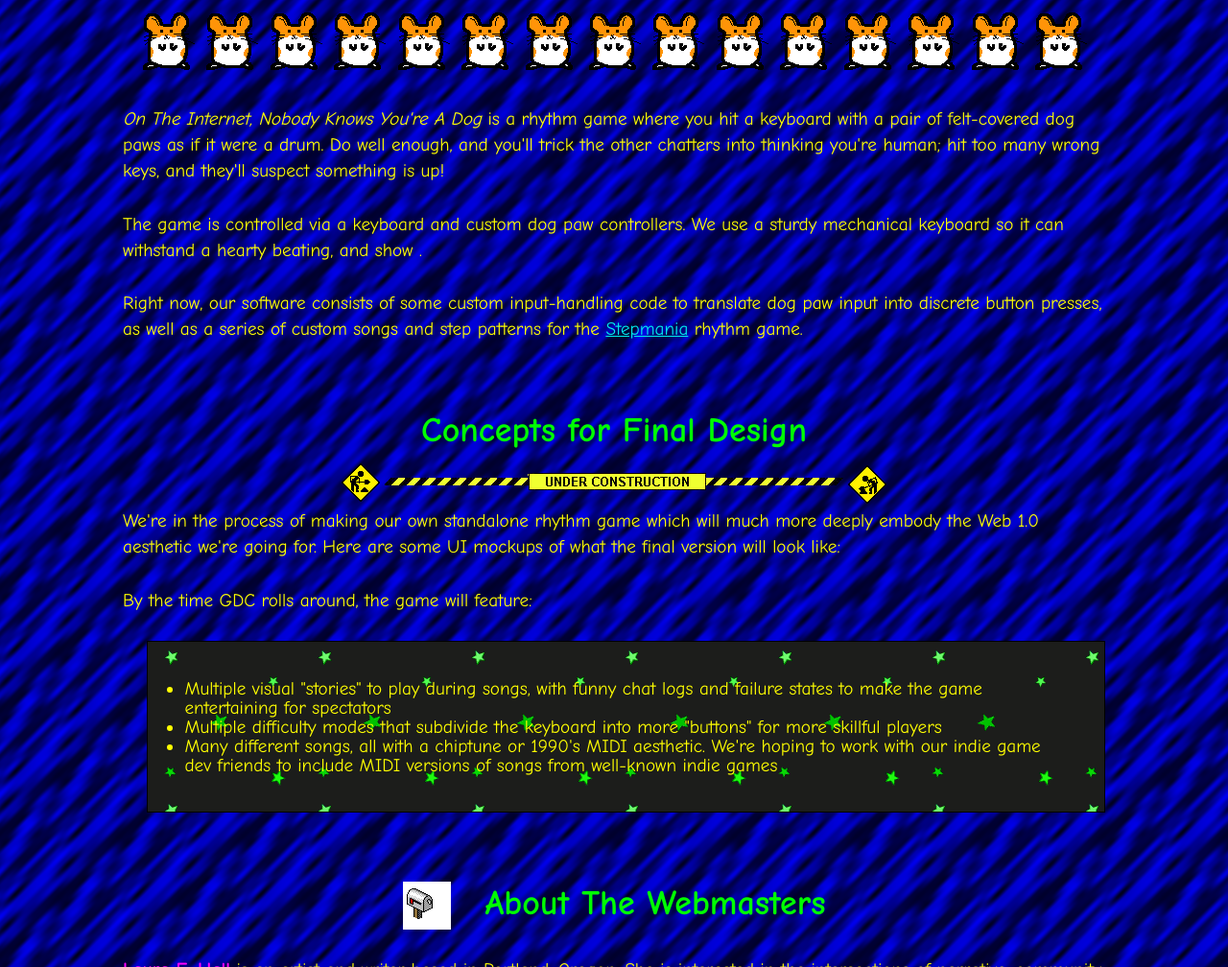
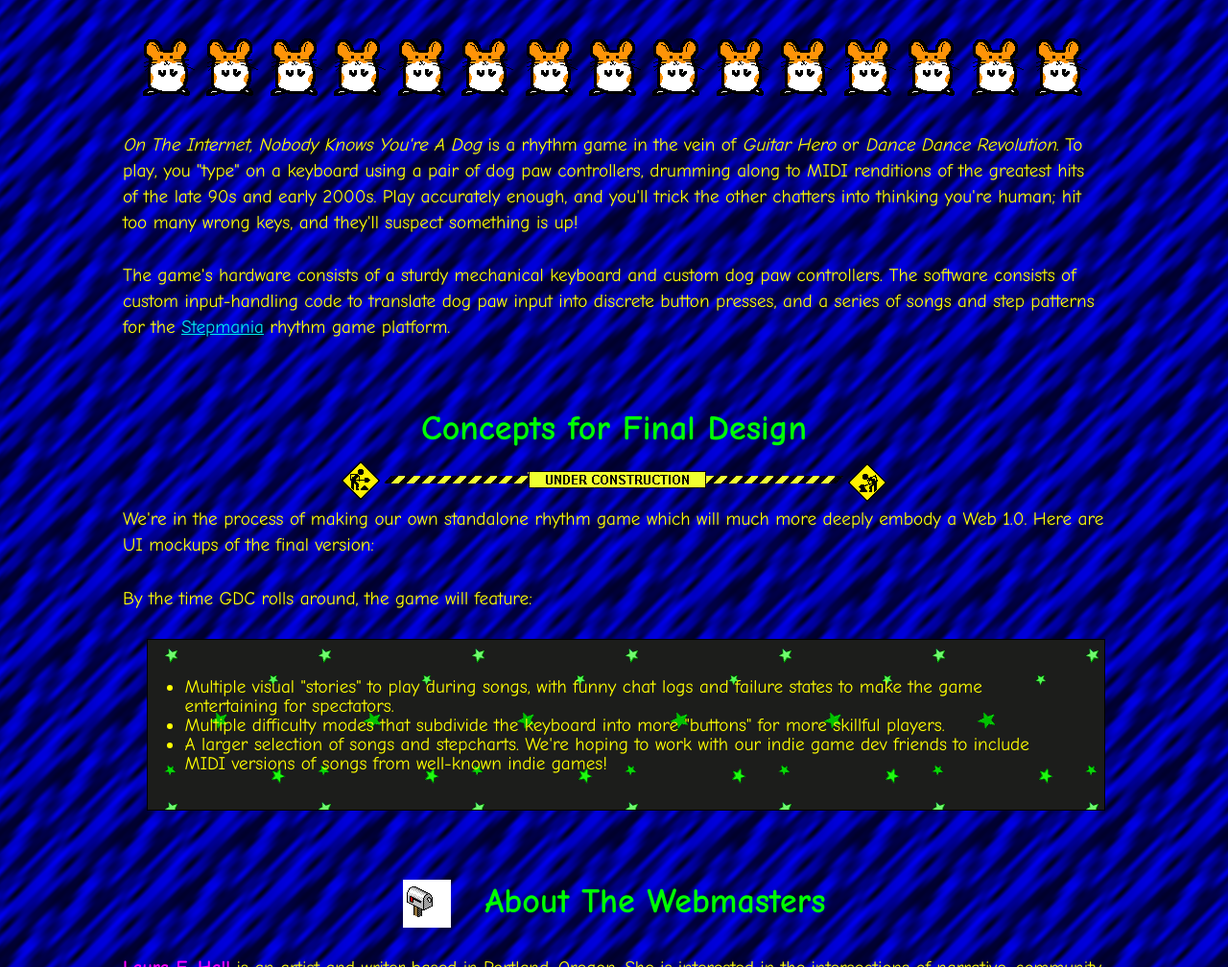
Before and after one commit to lazerwalker/doginternet, a plain HTML site: page index.html in a window 1280 px wide. Shown: the part 750-1758 px from the top of the page at 96% size. Drawn offline with Linux system fonts and the light colour scheme.

Commit message:
Copy tweaks

```diff
--- a/index.html
+++ b/index.html
@@ -73,9 +73,9 @@
 
 <img src="img/newyorker.jpg" style="float:left; margin: 0 2em 2em 0;"/>
 
-<p><h4>The year is 1998.</h4> The Information Superhighway is still a vast unexplored space of possibilities. Back in those days, you could be anything you wanted to be on the Internet, and you couldn't even be sure whether the 'netizen' on the other end of a text chat line was even human.</p>
+<p><h4>The year is 1998.</h4> The Information Superhighway is still a vast unexplored space of possibilities. Back in those days, you could be anything you wanted to be on the Internet. You couldn't even be sure whether the 'netizen' on the other end of your chat line was even human.</p>
 
-<p><em>On The Internet, Nobody Knows You're A Dog</em> is a love letter to Web 1.0 culture in the form of a rhythm game. You play as a dog in a public chat room; your task is to fit in well enough that nobody realizes you're actually a dog.</p>
+<p><em>On The Internet, Nobody Knows You're A Dog</em> is a love letter to Web 1.0 culture in the form of a rhythm game. You play as a dog chatting in an AOL Instant Messenger chat room. Will you blend in, or will you slip up and let everyone realize you're actually a dog?</p>
 
 <center class='hammer'>
         <img src="img/test/yahooweek.gif">
@@ -106,24 +106,22 @@
   <img src="img/hamu.gif">
 </center>
 
-<p><em>On The Internet, Nobody Knows You're A Dog</em> is a rhythm game where you hit a keyboard with a pair of felt-covered dog paws as if it were a drum. Do well enough, and you'll trick the other chatters into thinking you're human; hit too many wrong keys, and they'll suspect something is up!</p>
+<p><em>On The Internet, Nobody Knows You're A Dog</em> is a rhythm game in the vein of <em>Guitar Hero</em> or <em>Dance Dance Revolution</em>. To play, you "type" on a keyboard using a pair of dog paw controllers, drumming along to MIDI renditions of the greatest hits of the late 90s and early 2000s. Play accurately enough, and you'll trick the other chatters into thinking you're human; hit too many wrong keys, and they'll suspect something is up!</p>
 
-<p>The game is controlled via a keyboard and custom dog paw controllers. We use a sturdy mechanical keyboard so it can withstand a hearty beating, and show .</p>
-
-<p>Right now, our software consists of some custom input-handling code to translate dog paw input into discrete button presses, as well as a series of custom songs and step patterns for the <a href="http://stepmania.com">Stepmania</a> rhythm game.</p>
+<p>The game's hardware consists of a sturdy mechanical keyboard and custom dog paw controllers. The software consists of custom input-handling code to translate dog paw input into discrete button presses, and a series of songs and step patterns for the <a href="http://stepmania.com">Stepmania</a> rhythm game platform.</p>
 
 <center><h2>Concepts for Final Design</h2></center>
 
 <center><img src="img/test/construction.gif"></center>
 
-<p>We're in the process of making our own standalone rhythm game which will much more deeply embody the Web 1.0 aesthetic we're going for. Here are some UI mockups of what the final version will look like:</p>
+<p>We're in the process of making our own standalone rhythm game which will much more deeply embody a Web 1.0. Here are UI mockups of the final version:</p>
 
 <p>By the time GDC rolls around, the game will feature:</p>
 
 <ul class='well'>
-<li>Multiple visual "stories" to play during songs, with funny chat logs and failure states to make the game entertaining for spectators</li>
-<li>Multiple difficulty modes that subdivide the keyboard into more "buttons" for more skillful players</li>
-<li>Many different songs, all with a chiptune or 1990's MIDI aesthetic. We're hoping to work with our indie game dev friends to include MIDI versions of songs from well-known indie games</li>
+<li>Multiple visual "stories" to play during songs, with funny chat logs and failure states to make the game entertaining for spectators.</li>
+<li>Multiple difficulty modes that subdivide the keyboard into more "buttons" for more skillful players.</li>
+<li>A larger selection of songs and stepcharts. We're hoping to work with our indie game dev friends to include MIDI versions of songs from well-known indie games!</li>
 </ul>
 
 <center><h2><img src="img/test/emailme.gif" style='margin-right: 1em'>About The Webmasters</h2></center>
```
